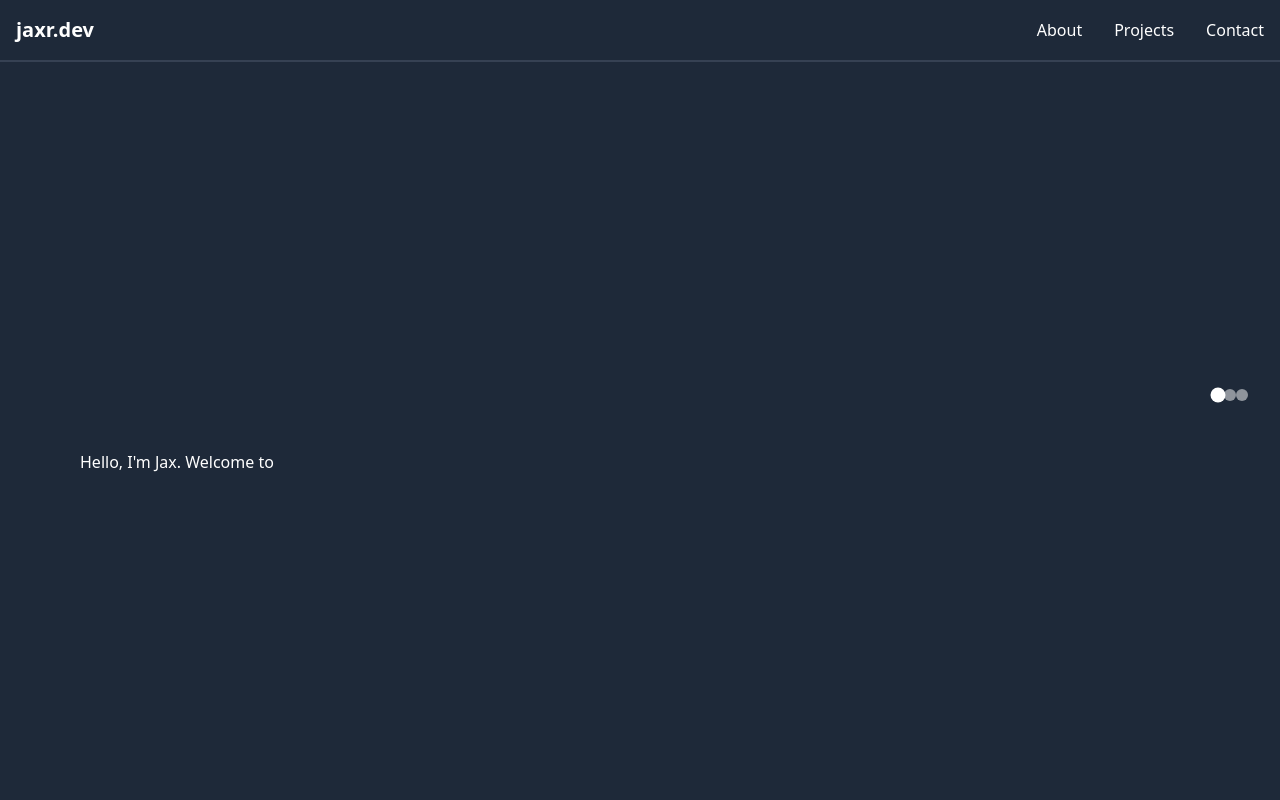
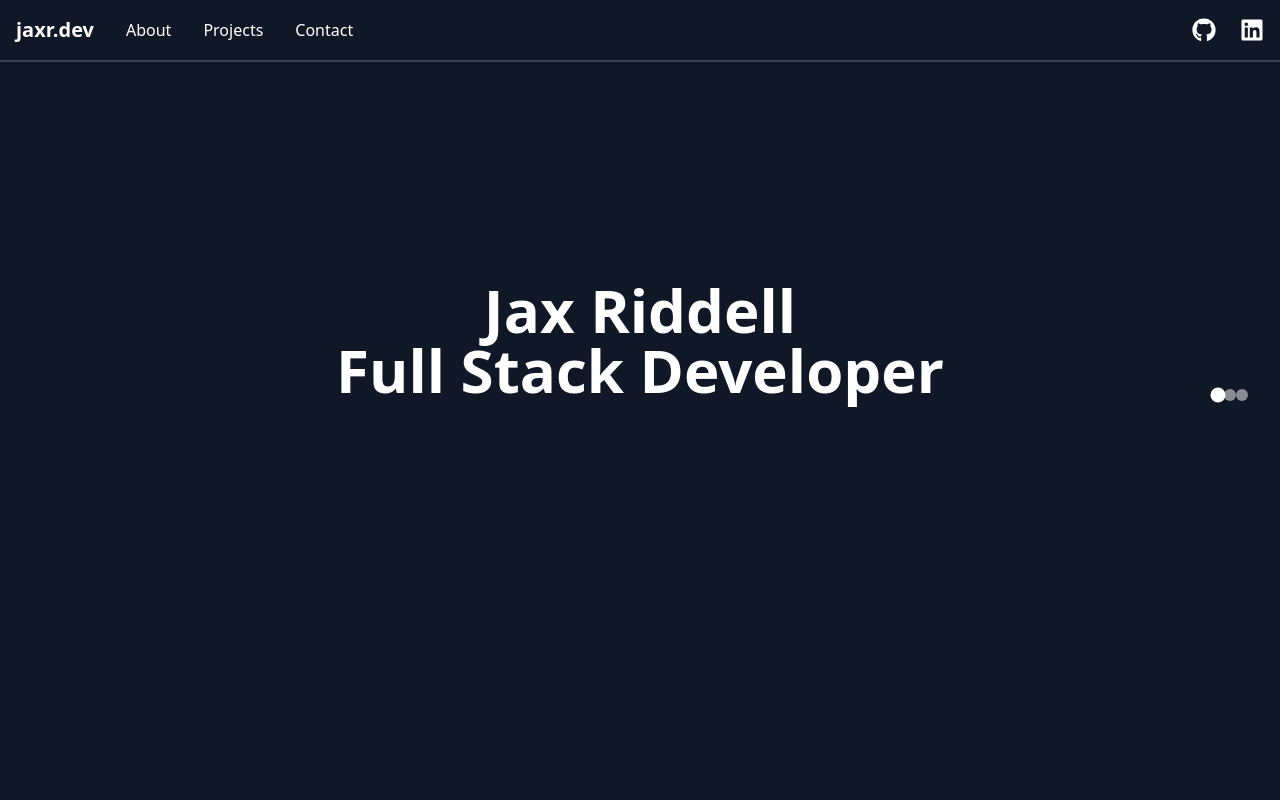
Before and after one commit to jaxridd/github-portfolio, a Next.js app: page / in a window 1280 px wide. Shown: the top 800 px of the page. Built offline with nearby package versions, Linux system fonts and the light colour scheme.

Commit message:
Implement header links

```diff
--- a/Components/About.jsx
+++ b/Components/About.jsx
@@ -4,8 +4,9 @@ import Section from "./Section";
 const About = () => {
   return (
     <Section sectionId="about">
-      <div>
-        <h1>Hello, I'm Jax. Welcome to</h1>
+      <div className="flex flex-col items-center justify-start h-screen mt-50">
+        <h1 className="text-6xl font-bold">Jax Riddell</h1>
+        <h1 className="text-6xl font-bold">Full Stack Developer</h1>
       </div>
     </Section>
   );
--- a/Components/Header.jsx
+++ b/Components/Header.jsx
@@ -1,5 +1,7 @@
 "use client";
+import Link from "next/link";
 import { motion } from "framer-motion";
+import { FaGithub, FaLinkedin } from "react-icons/fa";
 
 const Header = () => {
   const navItems = [
@@ -8,29 +10,53 @@ const Header = () => {
     { id: "contact", label: "Contact" },
   ];
 
-  const scrollToSection = (sectionId) => {
-    const element = document.querySelector(`[data-section="${sectionId}"]`);
+  return (
+    <div className="flex justify-between items-center p-4 border-b-gray-700 border-b-2 fixed top-0 left-0 right-0 z-50 bg-gray-900">
+      <div className="flex items-center">
+        <Link href="#about" className="text-xl font-bold">
+          jaxr.dev
+        </Link>
+        <nav className="flex space-x-8 ml-8">
+          {navItems.map((item) => (
+            <Link
+              key={item.id}
+              href={`#${item.id}`}
+              className="hover:text-gray-300 transition-colors duration-300"
+              onClick={(e) => {
+                e.preventDefault();
+                const element = document.querySelector(
+                  `[data-section="${item.id}"]`
+                );
                 if (element) {
                   element.scrollIntoView({
                     behavior: "smooth",
                     block: "start",
                   });
                 }
-  };
-
-  return (
-    <div className="flex justify-between items-center p-4 border-b-gray-700 border-b-2">
-      <div className="text-xl font-bold">jaxr.dev</div>
-      <div className="flex space-x-8">
-        {navItems.map((item) => (
-          <button
-            key={item.id}
-            onClick={() => scrollToSection(item.id)}
+              }}
+            >
+              {item.label}
+            </Link>
+          ))}
+        </nav>
+      </div>
+      <div className="flex items-center space-x-6">
+        <Link
+          href="https://github.com/jaxridd"
+          target="_blank"
+          rel="noopener noreferrer"
           className="hover:text-gray-300 transition-colors duration-300"
         >
-            {item.label}
-          </button>
-        ))}
+          <FaGithub className="text-2xl" />
+        </Link>
+        <Link
+          href="https://www.linkedin.com/in/jaxriddell/"
+          target="_blank"
+          rel="noopener noreferrer"
+          className="hover:text-gray-300 transition-colors duration-300"
+        >
+          <FaLinkedin className="text-2xl" />
+        </Link>
       </div>
     </div>
   );
--- a/app/layout.js
+++ b/app/layout.js
@@ -3,7 +3,7 @@ import "./globals.css";
 export default function RootLayout({ children }) {
   return (
     <html lang="en">
-      <body className="bg-gray-800 text-white">{children}</body>
+      <body className="bg-gray-900 text-white">{children}</body>
     </html>
   );
 }
--- a/app/page.js
+++ b/app/page.js
@@ -9,9 +9,11 @@ export default function Home() {
     <div className="relative">
       <Header />
       <SmoothScrollContainer>
-        <About />
-        <Projects />
-        <Contact />
+        <div className="pt-20">
+          <About />
+          <Projects />
+          <Contact />
+        </div>
       </SmoothScrollContainer>
     </div>
   );
--- a/package.json
+++ b/package.json
@@ -12,7 +12,8 @@
     "framer-motion": "^12.23.12",
     "next": "15.4.5",
     "react": "19.1.0",
-    "react-dom": "19.1.0"
+    "react-dom": "19.1.0",
+    "react-icons": "^5.5.0"
   },
   "devDependencies": {
     "@eslint/eslintrc": "^3",
```
Also changed, not shown: Components/Orbit.jsx (added), 1 other file (tests, documents, lock files or other folders). Lines whose indentation alone changed are shown as unchanged.
